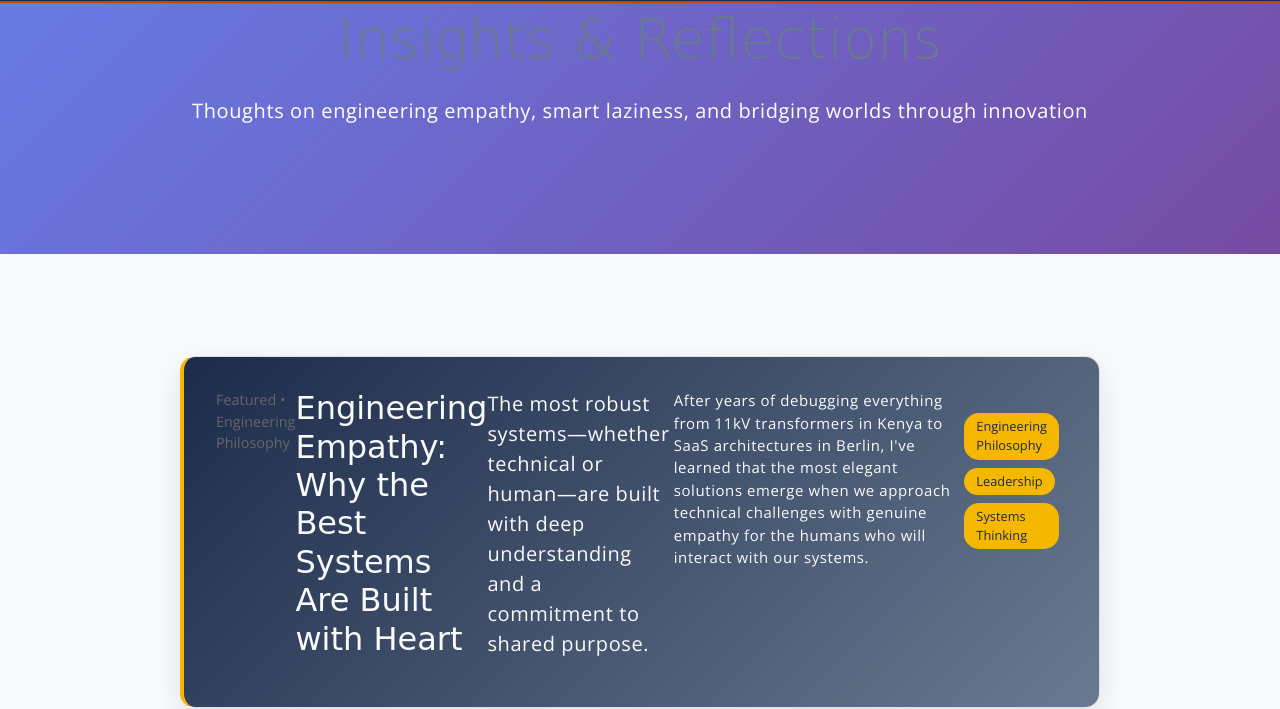
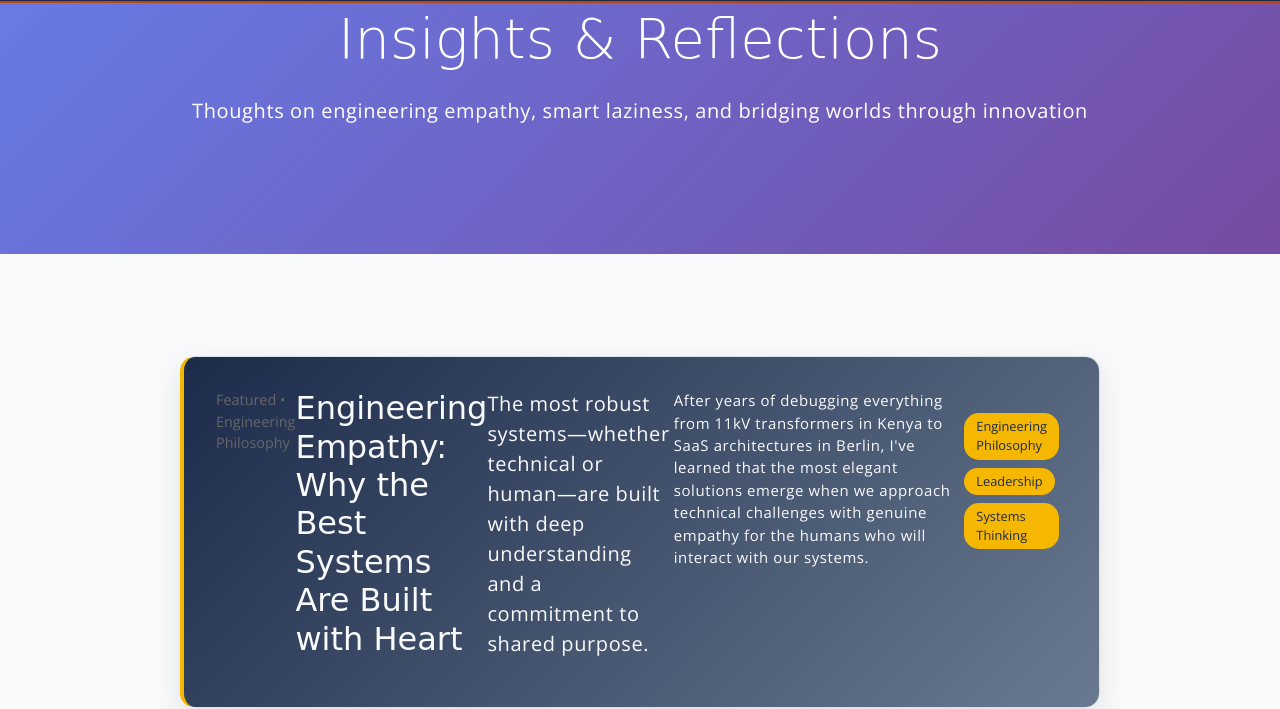
Before and after one commit to omari91/omari91.github.io, a website: page blog.html in a window 1280 px wide. Shown: the part 107-816 px from the top of the page. Drawn offline with nearby package versions, Linux system fonts and the light colour scheme; a web font is replaced by a local one.

Commit message:
Updated blog.html

```diff
--- a/blog.html
+++ b/blog.html
@@ -155,7 +155,7 @@
 <!-- Hero Section -->
 <section class="blog-hero">
     <div class="container text-center">
-        <h1 class="display-4 mb-4">Insights & Reflections</h1>
+        <h1 class="display-4 mb-4"style="color: #fff;">Insights & Reflections</h1>
         <p class="lead"style="color: #fff;">Thoughts on engineering empathy, smart laziness, and bridging worlds through innovation</p>
     </div>
 </section>
```
